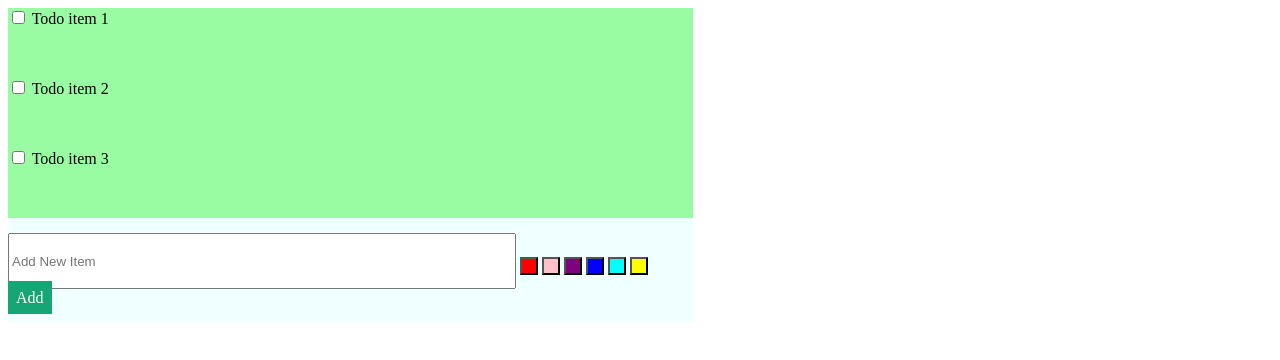
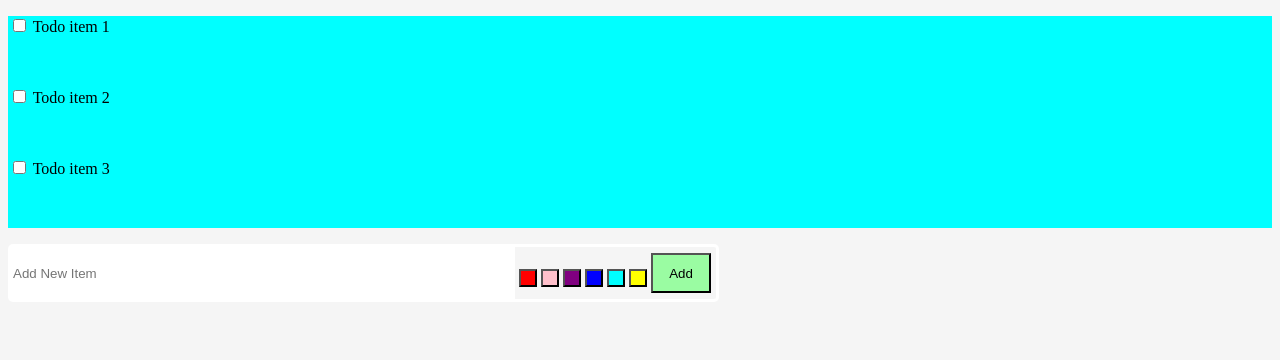
Before and after one commit to s-kiselev-exceed/jQuery, a plain HTML site: page index.html in a window 1280 px wide. Drawn offline with nearby package versions, Linux system fonts and the light colour scheme.

Commit message:
fix all app jQuery

```diff
--- a/index.html
+++ b/index.html
@@ -10,32 +10,36 @@ jQuery App
     </script>
     </head>
     <body>
-        <div class="divTask">
-            <input type="checkbox" >
+
+        <ul id="list-items">
+                <div class='div' id="li1">
+                    <input class='checkbox' type='checkbox' >
                     Todo item 1
                 </div>
-        <div class="divTask">
-            <input type="checkbox" >
+                <div class='div' id="li2">
+                         <input class='checkbox' type='checkbox'/>
                     Todo item 2
                 </div>
-        <div id="dv" class="divTask">
-            <input type="checkbox" >
+                <div class='div' id="li3">
+                        <input class='checkbox' type='checkbox'/>
                     Todo item 3
                 </div>
+        </ul>
 
-        <div id="divAdd">
+        <form class="Add">
         <input type="text" id="myInput" placeholder="Add New Item">
 
-            <button id="bt1" onclick="changeColor('red')"> </button>
-            <button id="bt2" onclick="changeColor('pink')"> </button>
-            <button id="bt3" onclick="changeColor('purple')"> </button>
-            <button id="bt4" onclick="changeColor('blue')"> </button>
-            <button id="bt5" onclick="changeColor('aqua')"> </button>
-            <button id="bt6" onclick="changeColor('yellow')"> </button>
+            <button class='colorbt' id="bt1" > </button>
+            <button class='colorbt' id="bt2" > </button>
+            <button class='colorbt' id="bt3" > </button>
+            <button class='colorbt' id="bt4" > </button>
+            <button class='colorbt' id="bt5" > </button>
+            <button class='colorbt' id="bt6" > </button>
 
-            <span onclick="newElement()">Add</span>
+            <button id="Add" >Add</button>
 
-        </div>
+        </form>
+
             <script src="script.js"></script>
     </body>
 </html>
--- a/script.js
+++ b/script.js
@@ -1,4 +1,83 @@
-function newElement() {
+
+$(document).ready(function(){
+
+  //Add block
+
+  $('#Add').click(function()
+  {
+    event.preventDefault();
+    var item = $('#myInput').val();
+
+      if(item) {
+
+        let back = ['red','blue','aqua','yellow','purple' ,'pink'];
+        let rand = back[Math.floor(Math.random() * back.length)];
+
+        $('#list-items').append(`<div class='div ${rand}'><input class='checkbox' type='checkbox'/> ${item}</div>`);
+        $('#myInput').val("");
+
+      //  $(this).css('background',rand);
+      }
+    });
+
+    //Setup default color for checked block
+
+    $("body").on("change",".checkbox", function() {
+      $(this).toggleClass("clicked");
+    });
+});
+
+//   random colors
+$("body").ready(function () {
+  var back = ['red','blue','aqua','yellow','purple' ,'pink'];
+  var rand = back[Math.floor(Math.random() * back.length)];
+  $('.div').parent().css('background',rand);
+})
+
+    //buttons for change color all blocks
+
+  $("#bt1").on("click",function(){
+      event.preventDefault();
+      $(":checkbox").parent().css("background","red");
+     });
+
+  $("#bt2").on("click",function(){
+      event.preventDefault();
+      $(":checkbox").parent().css("background","pink");
+     });
+
+  $("#bt3").on("click",function(){
+      event.preventDefault();
+      $(":checkbox").parent().css("background","purple");
+     });
+
+  $("#bt4").on("click",function(){
+      event.preventDefault();
+      $(":checkbox").parent().css("background","blue");
+     });
+
+  $("#bt5").on("click",function(){
+      event.preventDefault();
+      $(":checkbox").parent().css("background","aqua");
+     });
+
+  $("#bt6").on("click",function(){
+      event.preventDefault();
+      $(":checkbox").parent().css("background","yellow");
+     });
+
+
+
+
+
+
+
+
+
+
+
+
+/* function newElement() {
     var div = document.createElement("div");
     var inp = document.createElement("input");
     inp.type="checkbox";
@@ -13,7 +92,7 @@ function newElement() {
     }
     document.getElementById("myInput").value = "";
 
-   /* var span = document.createElement("SPAN");
+    var span = document.createElement("SPAN");
     var txt = document.createTextNode("\u00D7");
     span.className = "close";
     span.appendChild(txt);
@@ -24,5 +103,5 @@ function newElement() {
         var div = this.parentElement;
         div.style.display = "none";
       }
-    } */
-  }
+    }
+  } */
--- a/style.css
+++ b/style.css
@@ -1,52 +1,87 @@
-#bt1{
+.div {
+  width: 710px;
+  border-radius: 3px;
+  height: 70px;
+  margin: 1px;
+  color: rgb(0, 0, 0);
+}
+span {
+  border-bottom: 1px solid;
+  border-right: 1px solid;
+  border-color: white;
+}
+
+#bt1 {
   background-color: red;
   padding: 7px;
 }
-#bt2{
+
+#bt2 {
   background-color: pink;
   padding: 7px;
 }
-#bt3{
+
+#bt3 {
   background-color: purple;
   padding: 7px;
 }
-#bt4{
+
+#bt4 {
   background-color: blue;
   padding: 7px;
 }
-#bt5{
+
+#bt5 {
   background-color: aqua;
   padding: 7px;
 }
-#bt6{
+
+#bt6 {
   background-color: yellow;
   padding: 7px;
 }
-span{
-    background-color: rgb(22, 165, 117);
-    padding: 8px;
-    cursor: pointer;
-    color: white;
 
+#Add {
+  height: 40px;
+  width: 60px;
+  background: rgb(154, 252, 162);
+}
 
+ul {
+  padding: 0;
+  text-align: left;
+  list-style: none;
 }
-#myInput{
+
+form {
+  border-style: solid;
+  border-color: white;
+  width: 705px;
+  border-radius: 5px;
+}
+
+#myInput {
   height: 50px;
   width: 500px;
+  background-color: white;
+  border-style: hidden;
+}
 
+body {
+  background-color: whitesmoke;
+}
 
+.clicked {
+  background-color: rgb(140, 250, 140);
 }
-#divAdd{
-    padding-top: 15px;
-    padding-bottom: 15px;
 
-    background-color: azure;
-    width: 685px;
+.red {
+  background-color: rgb(202, 39, 39);
+}
+.pink {
+  background-color: rgb(211, 50, 117);
+}
 
-
+.purple {
+  background-color: blueviolet;
 }
-.divTask{
-    height: 70px;
-    width: 685px;
-    background: rgb(154, 252, 162);
-}
```
Lines whose indentation alone changed are shown as unchanged.
